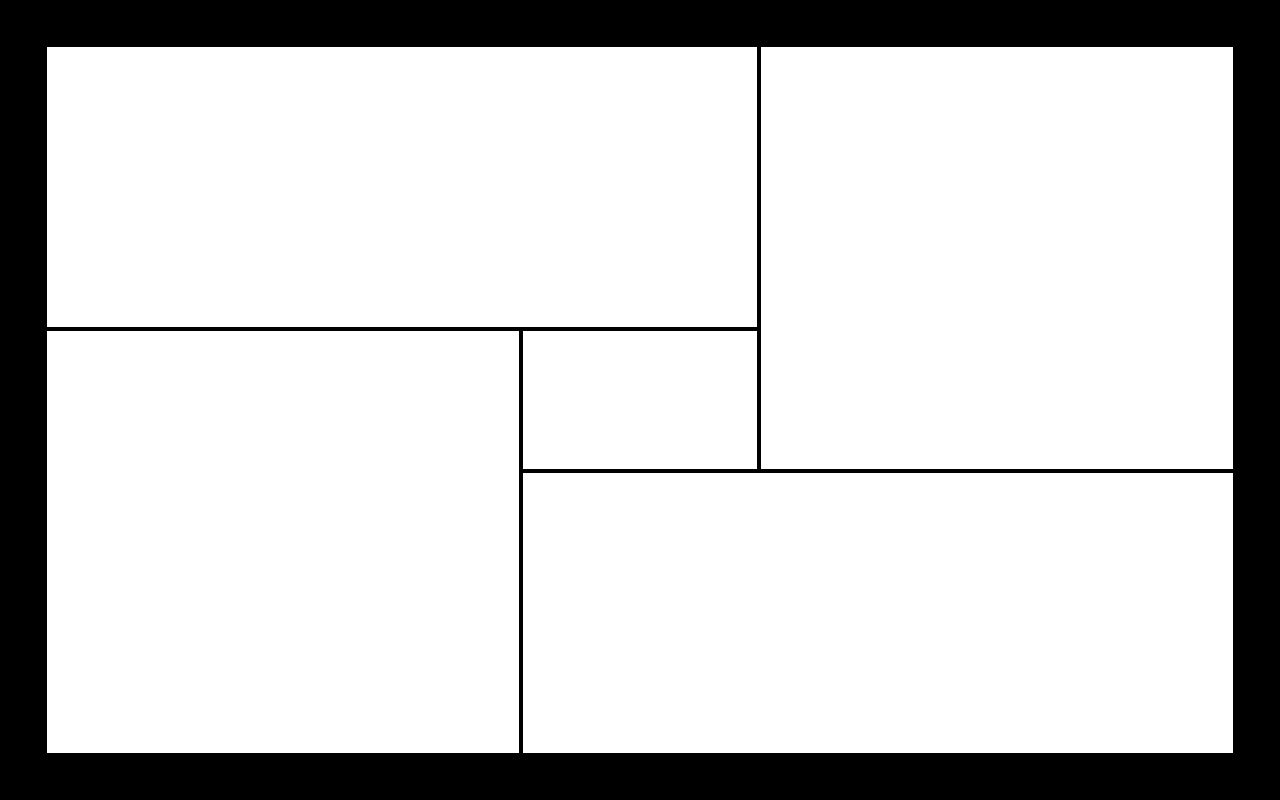
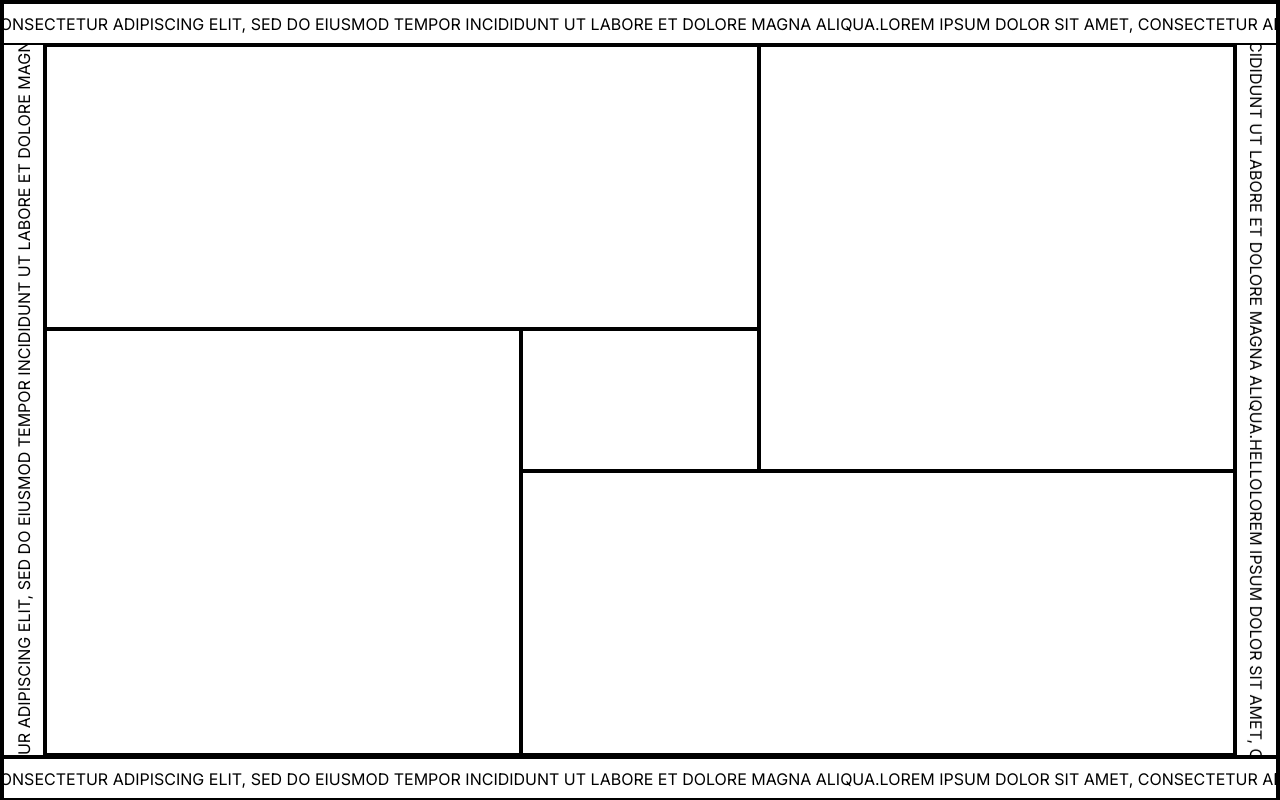
Before and after one commit to mitchgemma/gemfolio, a Next.js app: page / in a window 1280 px wide. Built offline with nearby package versions, Linux system fonts and the light colour scheme.

Commit message:
adds marquees

```diff
--- /dev/null
+++ b/components/marquee.js
@@ -0,0 +1,25 @@
+import { marquee } from '@/constants';
+import styles from '@/styles/components/Marquee.module.scss';
+import Marquee from 'react-fast-marquee';
+
+const MarqueeComponent = ({ text, position, link, speed }) => {
+    return link ? (
+        <a className={`${styles.marqueeContainer} ${styles[position]}`} href={link}>
+            <Marquee autoFill>
+                {text.map((text, index) => (
+                    <p key={index}>{text.toUpperCase()}</p>
+                ))}
+            </Marquee>
+        </a>
+    ) : (
+        <div className={`${styles.marqueeContainer} ${styles[position]}`} href={link}>
+            <Marquee autoFill className={styles.marqueeContainer} speed={speed}>
+                {text.map((text, index) => (
+                    <p key={index}>{text.toUpperCase()}</p>
+                ))}
+            </Marquee>
+        </div>
+    );
+};
+
+export default MarqueeComponent;
--- /dev/null
+++ b/constants/index.js
@@ -0,0 +1,36 @@
+const marquee = {
+    top: {
+        position: 'top',
+        link: '',
+        text: [
+            'Lorem ipsum dolor sit amet, consectetur adipiscing elit, sed do eiusmod tempor incididunt ut labore et dolore magna aliqua.',
+            'Lorem ipsum dolor sit amet, consectetur adipiscing elit, sed do eiusmod tempor incididunt ut labore et dolore magna aliqua.',
+        ],
+    },
+    right: {
+        position: 'right',
+        link: '',
+        text: [
+            'Hello',
+            'Lorem ipsum dolor sit amet, consectetur adipiscing elit, sed do eiusmod tempor incididunt ut labore et dolore magna aliqua.',
+        ],
+    },
+    bottom: {
+        position: 'bottom',
+        link: '',
+        text: [
+            'Lorem ipsum dolor sit amet, consectetur adipiscing elit, sed do eiusmod tempor incididunt ut labore et dolore magna aliqua.',
+            'Lorem ipsum dolor sit amet, consectetur adipiscing elit, sed do eiusmod tempor incididunt ut labore et dolore magna aliqua.',
+        ],
+    },
+    left: {
+        position: 'left',
+        link: '',
+        text: [
+            'Lorem ipsum dolor sit amet, consectetur adipiscing elit, sed do eiusmod tempor incididunt ut labore et dolore magna aliqua.',
+            'Lorem ipsum dolor sit amet, consectetur adipiscing elit, sed do eiusmod tempor incididunt ut labore et dolore magna aliqua.',
+        ],
+    },
+};
+
+export { marquee };
--- a/package.json
+++ b/package.json
@@ -12,6 +12,7 @@
     "next": "14.1.0",
     "react": "^18",
     "react-dom": "^18",
+    "react-fast-marquee": "^1.6.4",
     "sass": "^1.71.0"
   }
 }
--- a/pages/index.js
+++ b/pages/index.js
@@ -3,6 +3,8 @@ import Image from 'next/image';
 import { Inter } from 'next/font/google';
 import styles from '@/styles/Home.module.scss';
 import React, { useState } from 'react';
+import Marquee from '@/components/marquee';
+import { marquee } from '@/constants';
 
 const inter = Inter({ subsets: ['latin'] });
 
@@ -29,13 +31,38 @@ export default function Home() {
                 />
                 <link rel="icon" href="/favicon.ico" />
             </Head>
+            <Marquee
+                text={marquee.top.text}
+                position={marquee.top.position}
+                link={marquee.top.link}
+            />
+            <Marquee
+                text={marquee.bottom.text}
+                position={marquee.bottom.position}
+                link={marquee.bottom.link}
+            />
+            <Marquee
+                text={marquee.right.text}
+                position={marquee.right.position}
+                link={marquee.right.link}
+                speed={1}
+            />
+            <Marquee
+                text={marquee.left.text}
+                position={marquee.left.position}
+                link={marquee.left.link}
+                speed={.5}
+            />
             <main className={`${styles.main} ${inter.className}`}>
                 <div className={styles.wrapper}>
                     <div
                         className={`${styles.middle} ${
-                            hoveredElement === 'middleHovered' ? styles.hovered : ''
+                            hoveredElement === 'middleHovered'
+                                ? styles.hovered
+                                : ''
                         } ${
-                            hoveredElement !== 'middleHovered' && isCurrentlyHovered
+                            hoveredElement !== 'middleHovered' &&
+                            isCurrentlyHovered
                                 ? styles[hoveredElement]
                                 : ''
                         }`}
@@ -46,7 +73,9 @@ export default function Home() {
                     ></div>
                     <a
                         className={`${styles.topLeftCorner} ${styles.corner} ${
-                            hoveredElement === 'topLeftHovered' ? styles.hovered : ''
+                            hoveredElement === 'topLeftHovered'
+                                ? styles.hovered
+                                : ''
                         } ${
                             hoveredElement !== 'topLeft' && isCurrentlyHovered
                                 ? styles[hoveredElement]
@@ -57,46 +86,63 @@ export default function Home() {
                         }}
                         onMouseLeave={() => handleAnchorHover(null, false)}
                     >
-                        About
+                        ABOUT
                     </a>
                     <a
                         className={`${styles.topRightCorner} ${styles.corner} ${
-                            hoveredElement === 'topRightHovered' ? styles.hovered : ''
+                            hoveredElement === 'topRightHovered'
+                                ? styles.hovered
+                                : ''
                         } ${
-                            hoveredElement !== 'topRightHovered' && isCurrentlyHovered
+                            hoveredElement !== 'topRightHovered' &&
+                            isCurrentlyHovered
                                 ? styles[hoveredElement]
                                 : ''
                         }`}
-                        onMouseEnter={() => handleAnchorHover('topRightHovered')}
+                        onMouseEnter={() =>
+                            handleAnchorHover('topRightHovered')
+                        }
                         onMouseLeave={() => handleAnchorHover(null, false)}
                     >
-                        Work
+                        WORK
                     </a>
                     <a
-                        className={`${styles.bottomRightCorner} ${styles.corner} ${
+                        className={`${styles.bottomRightCorner} ${
+                            styles.corner
+                        } ${
                             hoveredElement === 'topLeft' ? styles.hovered : ''
                         } ${
-                            hoveredElement !== 'bottomRight' && isCurrentlyHovered
+                            hoveredElement !== 'bottomRight' &&
+                            isCurrentlyHovered
                                 ? styles[hoveredElement]
                                 : ''
                         }`}
-                        onMouseEnter={() => handleAnchorHover('bottomRightHovered')}
+                        onMouseEnter={() =>
+                            handleAnchorHover('bottomRightHovered')
+                        }
                         onMouseLeave={() => handleAnchorHover(null, false)}
                     >
-                        Contact
+                        CONTACT
                     </a>
                     <a
-                        className={`${styles.bottomLeftCorner} ${styles.corner} ${
-                            hoveredElement === 'bottomLeft' ? styles.hovered : ''
+                        className={`${styles.bottomLeftCorner} ${
+                            styles.corner
                         } ${
-                            hoveredElement !== 'bottomLeft' && isCurrentlyHovered
+                            hoveredElement === 'bottomLeft'
+                                ? styles.hovered
+                                : ''
+                        } ${
+                            hoveredElement !== 'bottomLeft' &&
+                            isCurrentlyHovered
                                 ? styles[hoveredElement]
                                 : ''
                         }`}
-                        onMouseEnter={() => handleAnchorHover('bottomLeftHovered')}
+                        onMouseEnter={() =>
+                            handleAnchorHover('bottomLeftHovered')
+                        }
                         onMouseLeave={() => handleAnchorHover(null, false)}
                     >
-                        Skills
+                        SKILLS
                     </a>
                 </div>
             </main>
--- /dev/null
+++ b/styles/components/Marquee.module.scss
@@ -0,0 +1,30 @@
+.marqueeContainer {
+    height: 43px;
+    position: fixed;
+    border: 2px solid black;
+    display: flex;
+    text-decoration: none;
+    color: black;
+    background-color: white;
+
+    &.bottom {
+        bottom: 2px;
+        z-index: 1;
+    }
+
+    &.right {
+        bottom: 0;
+        right: 43px;
+        transform: rotate(90deg);
+        transform-origin: bottom right;
+        z-index: -1;
+    }
+
+    &.left {
+        bottom: 0;
+        left: 43px;
+        transform: rotate(-90deg);
+        transform-origin: bottom left;
+        z-index: -1;
+    }
+}
--- a/styles/globals.css
+++ b/styles/globals.css
@@ -96,6 +96,7 @@ body {
             rgb(var(--background-end-rgb))
         )
         rgb(var(--background-start-rgb));
+    font-family: 'Inter', sans-serif;
 }
 
 a {
```
Also changed, not shown: 1 other file (tests, documents, lock files or other folders).
